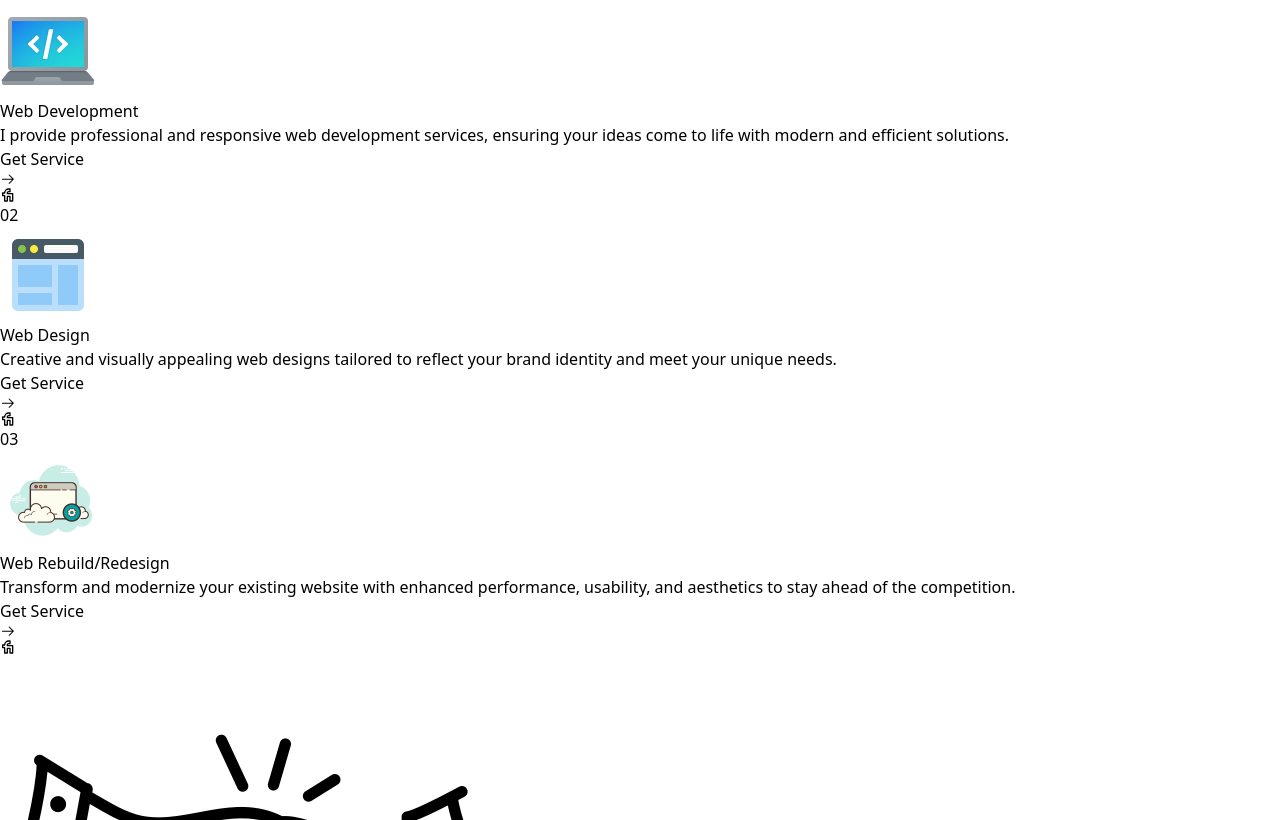
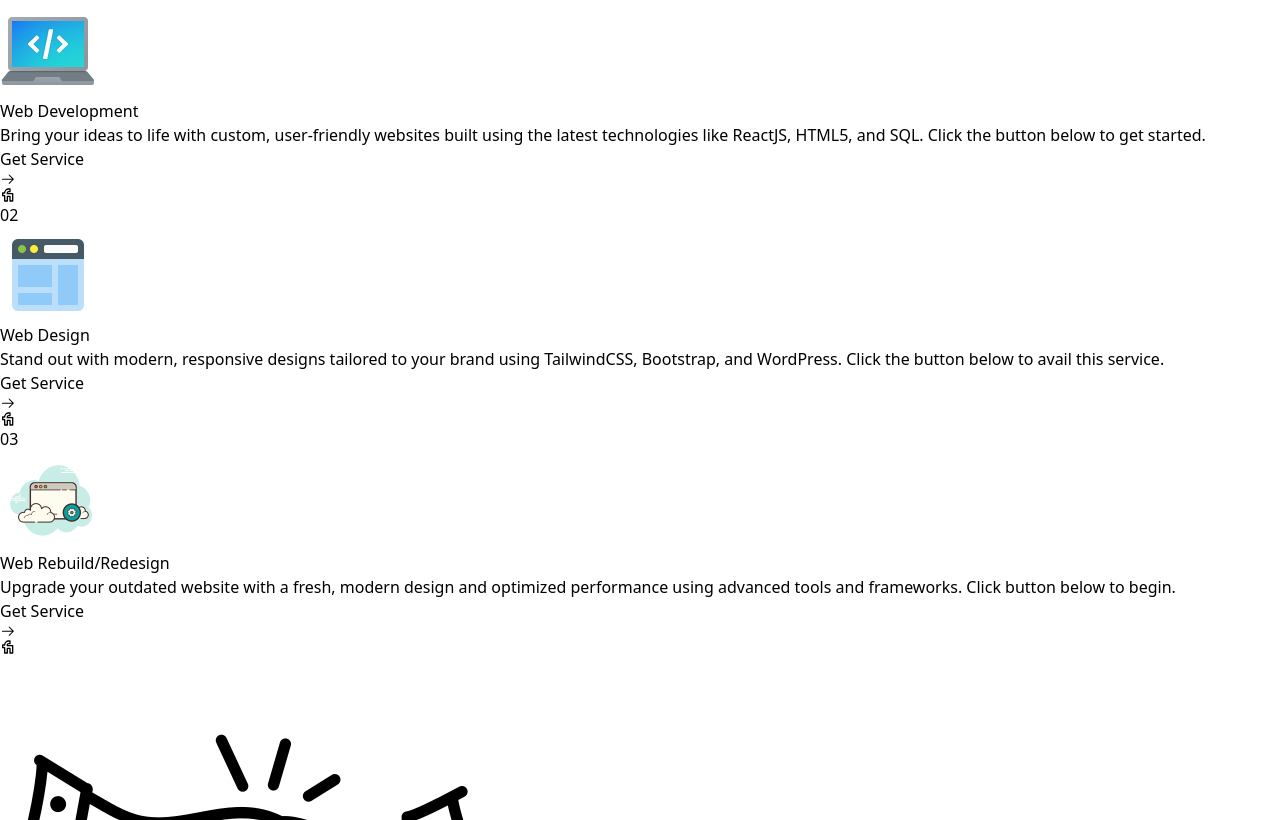
Before and after one commit to Seboo-Dogar/MyPortfolio-Web, a React (Vite) app: page / in a window 1280 px wide. Shown: the part 11180-12000 px from the top of the page. Built offline with nearby package versions, Linux system fonts and the light colour scheme.

Commit message:
Services page done

```diff
--- a/src/components/Services.jsx
+++ b/src/components/Services.jsx
@@ -10,21 +10,21 @@ export default function Services() {
       cardNumber: '01',
       icon: WebDevIcon,
       title: 'Web Development',
-      description: 'I provide professional and responsive web development services, ensuring your ideas come to life with modern and efficient solutions.',
+      description: 'Bring your ideas to life with custom, user-friendly websites built using the latest technologies like ReactJS, HTML5, and SQL. Click the button below to get started.',
       fiverrUrl: 'https://www.fiverr.com/',
     },
     {
       cardNumber: '02',
       icon: WebDesignIcon,
       title: 'Web Design',
-      description: 'Creative and visually appealing web designs tailored to reflect your brand identity and meet your unique needs.',
+      description: 'Stand out with modern, responsive designs tailored to your brand using TailwindCSS, Bootstrap, and WordPress. Click the button below to avail this service.',
       fiverrUrl: 'https://www.fiverr.com/',
     },
     {
       cardNumber: '03',
       icon: RebuildIcon,
       title: 'Web Rebuild/Redesign',
-      description: 'Transform and modernize your existing website with enhanced performance, usability, and aesthetics to stay ahead of the competition.',
+      description: 'Upgrade your outdated website with a fresh, modern design and optimized performance using advanced tools and frameworks. Click button below to begin.',
       fiverrUrl: 'https://www.fiverr.com/',
     },
   ];
```
